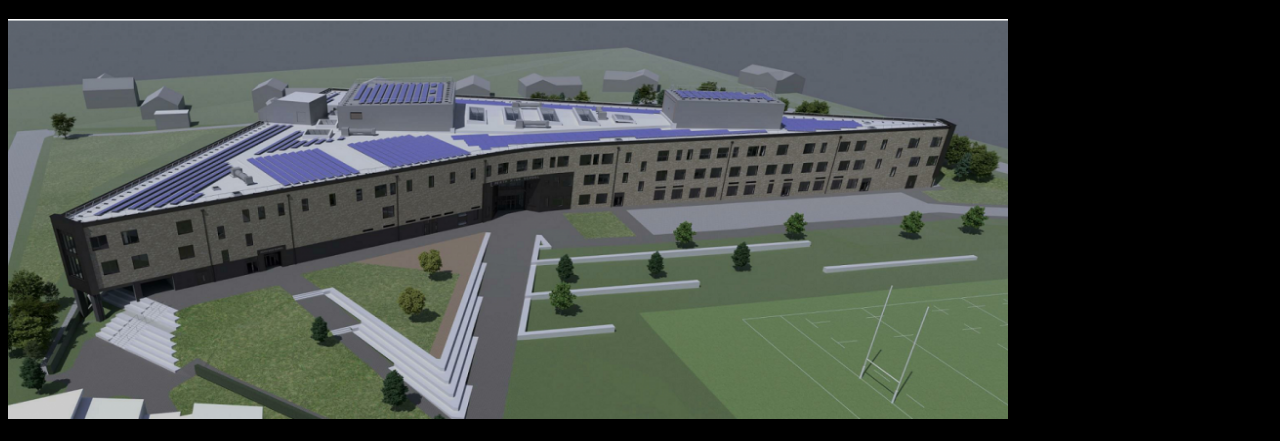
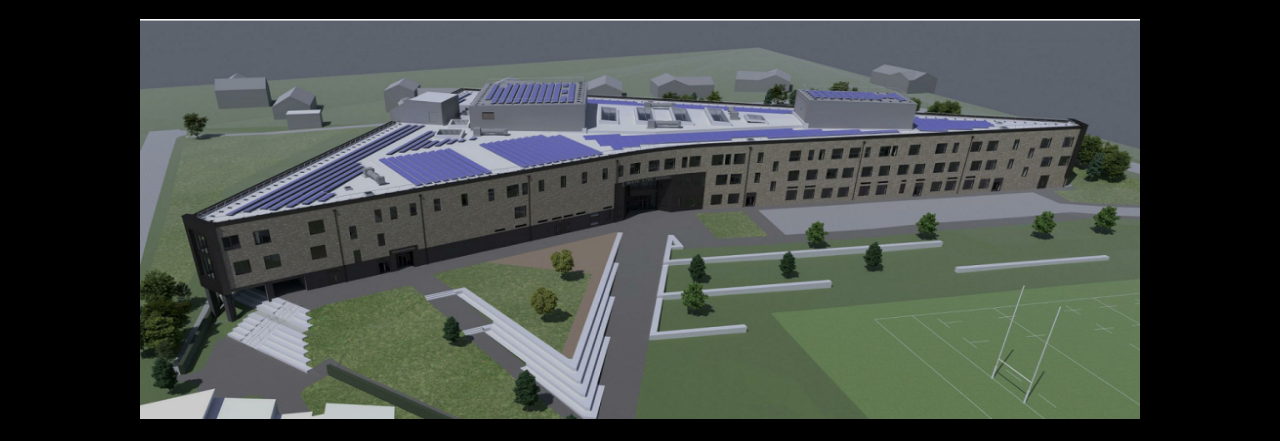
Before and after one commit to mrwhytephs/mrwhytephs.github.io, a plain HTML site: page index.html in a window 1280 px wide. Shown: the part 62-503 px from the top of the page. Drawn offline with Linux system fonts and the light colour scheme.

Commit message:
Update index.html

```diff
--- a/index.html
+++ b/index.html
@@ -10,7 +10,7 @@
 
 <div class="header">
   <h1>PHS</h1>
-<center></center><img src="phsimg1.png" width="1000" height="400" alt="PHS IMAGE"/></center>
+<center><img src="phsimg1.png" width="1000" height="400" alt="PHS IMAGE"/></center>
   <h1>How the new school will look.</h1>
 </div>
 
```
